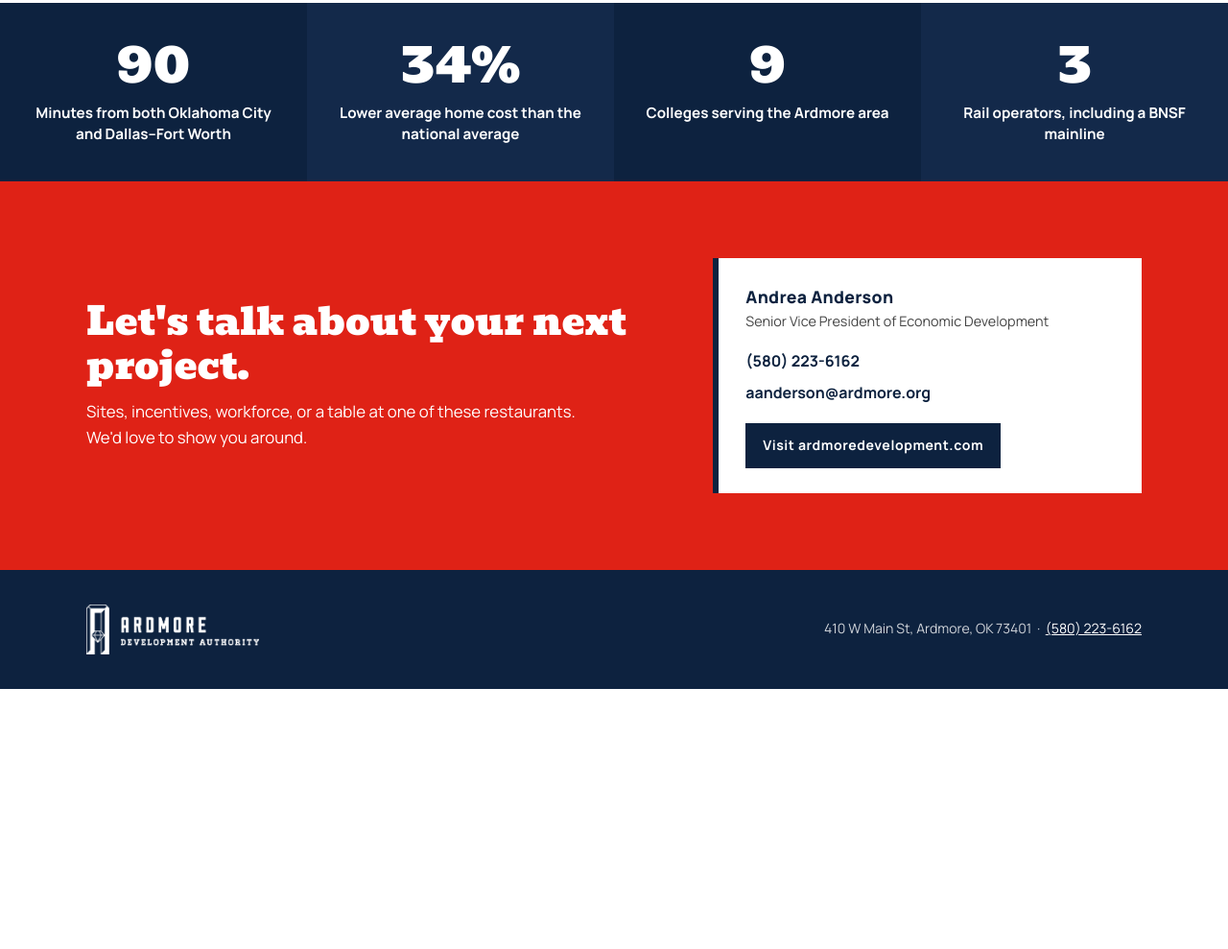
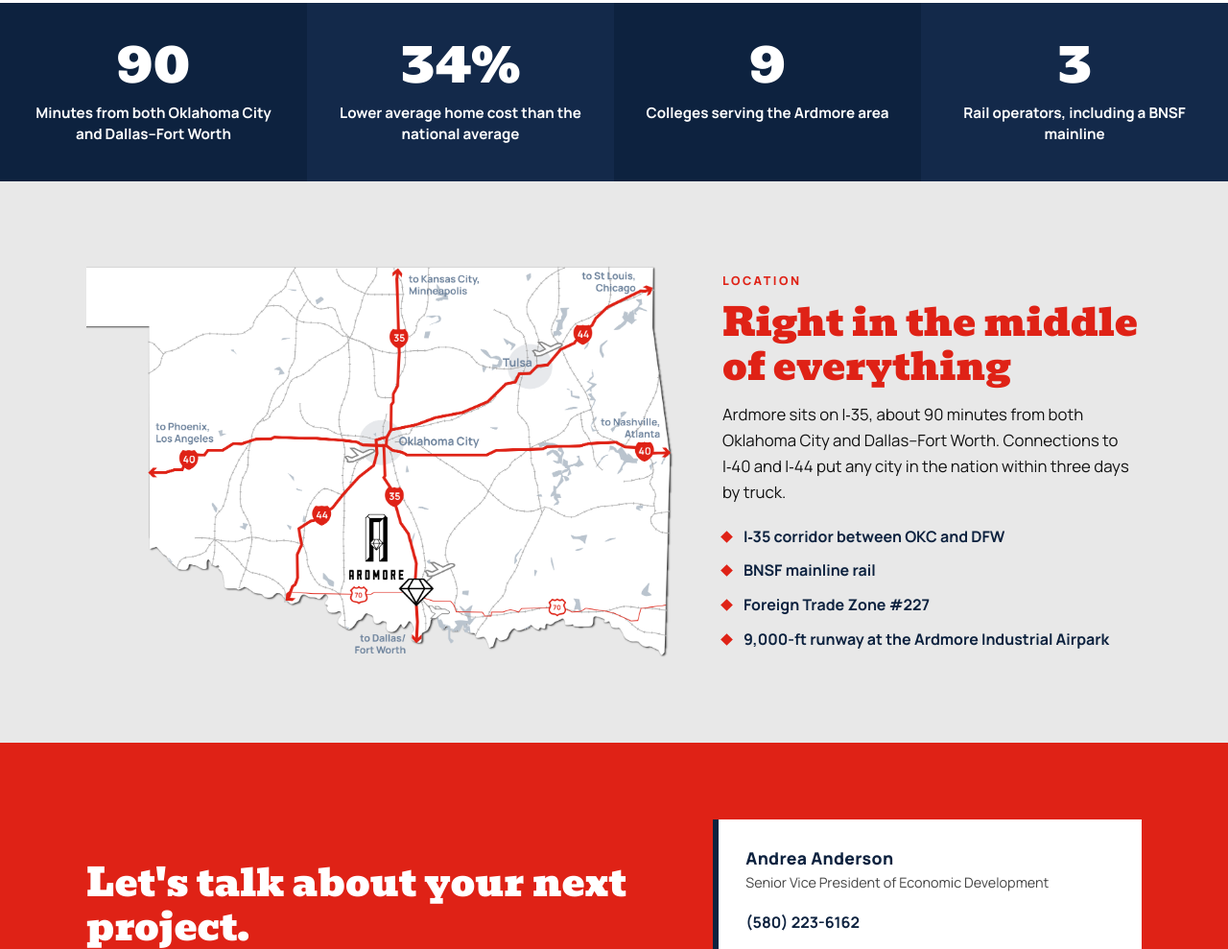
Before and after one commit to ryan-hallpass/taste-of-ardmore, a plain HTML site: page index.html in a window 1280 px wide. Shown: the part 2480-3469 px from the top of the page at 96% size. Before the commit the page ends 3198 px from the top, so only its background shows below. Drawn offline with Linux system fonts and the light colour scheme.

Commit message:
Add Ardmore location map section below the stats
Co-Authored-By: Claude Opus 5.5 <noreply@anthropic.com>

```diff
--- a/index.html
+++ b/index.html
@@ -130,6 +130,18 @@
   .stat b { display: block; font-family: var(--heading); font-weight: 400; font-size: clamp(2.8rem, 6vw, 3.6rem); line-height: 1; }
   .stat span { display: block; margin-top: 12px; font-weight: 700; font-size: .95rem; line-height: 1.45; }
 
+  /* ---------- Location map (gray block like the ADA homepage map) ---------- */
+  .location { background: var(--gray); padding: clamp(48px, 7vw, 88px) 0; }
+  .location .wrap { display: grid; gap: clamp(28px, 4vw, 56px); align-items: center; }
+  @media (min-width: 900px) { .location .wrap { grid-template-columns: 7fr 5fr; } }
+  .location figure img { width: 100%; height: auto; }
+  .location figcaption { font-size: .8rem; color: #555; margin-top: 8px; }
+  .location h2 { font-family: var(--heading); color: var(--red); font-weight: 400; font-size: clamp(1.8rem, 4vw, 2.5rem); line-height: 1.15; margin-top: 10px; }
+  .location p { margin-top: 14px; font-size: 1.05rem; }
+  .location ul { list-style: none; margin-top: 20px; display: grid; gap: 10px; }
+  .location li { position: relative; padding-left: 22px; font-weight: 700; color: var(--navy); }
+  .location li::before { content: ""; position: absolute; left: 0; top: .5em; width: 9px; height: 9px; background: var(--red); transform: rotate(45deg); }
+
   /* ---------- Contact CTA ---------- */
   .cta { background: var(--red); color: #fff; padding: clamp(48px, 7vw, 80px) 0; }
   .cta .wrap { display: grid; gap: 28px; align-items: center; }
@@ -215,6 +227,26 @@
   </div>
 </section>
 
+<section class="location" aria-labelledby="loc-h">
+  <div class="wrap">
+    <figure>
+      <img src="assets/ardmore-location-map.png" width="1748" height="1169" loading="lazy"
+           alt="Map of Oklahoma showing Ardmore on I-35 between Oklahoma City and Dallas–Fort Worth, with I-40 and I-44 connections, rail lines, and airports">
+    </figure>
+    <div>
+      <div class="eyebrow">Location</div>
+      <h2 id="loc-h">Right in the middle of everything</h2>
+      <p>Ardmore sits on I&#8209;35, about 90 minutes from both Oklahoma City and Dallas–Fort Worth. Connections to I&#8209;40 and I&#8209;44 put any city in the nation within three days by truck.</p>
+      <ul>
+        <li>I&#8209;35 corridor between OKC and DFW</li>
+        <li>BNSF mainline rail</li>
+        <li>Foreign Trade Zone #227</li>
+        <li>9,000-ft runway at the Ardmore Industrial Airpark</li>
+      </ul>
+    </div>
+  </div>
+</section>
+
 <section class="cta">
   <div class="wrap">
     <div>
```
Also changed, not shown: assets/ardmore-location-map.png (added).
